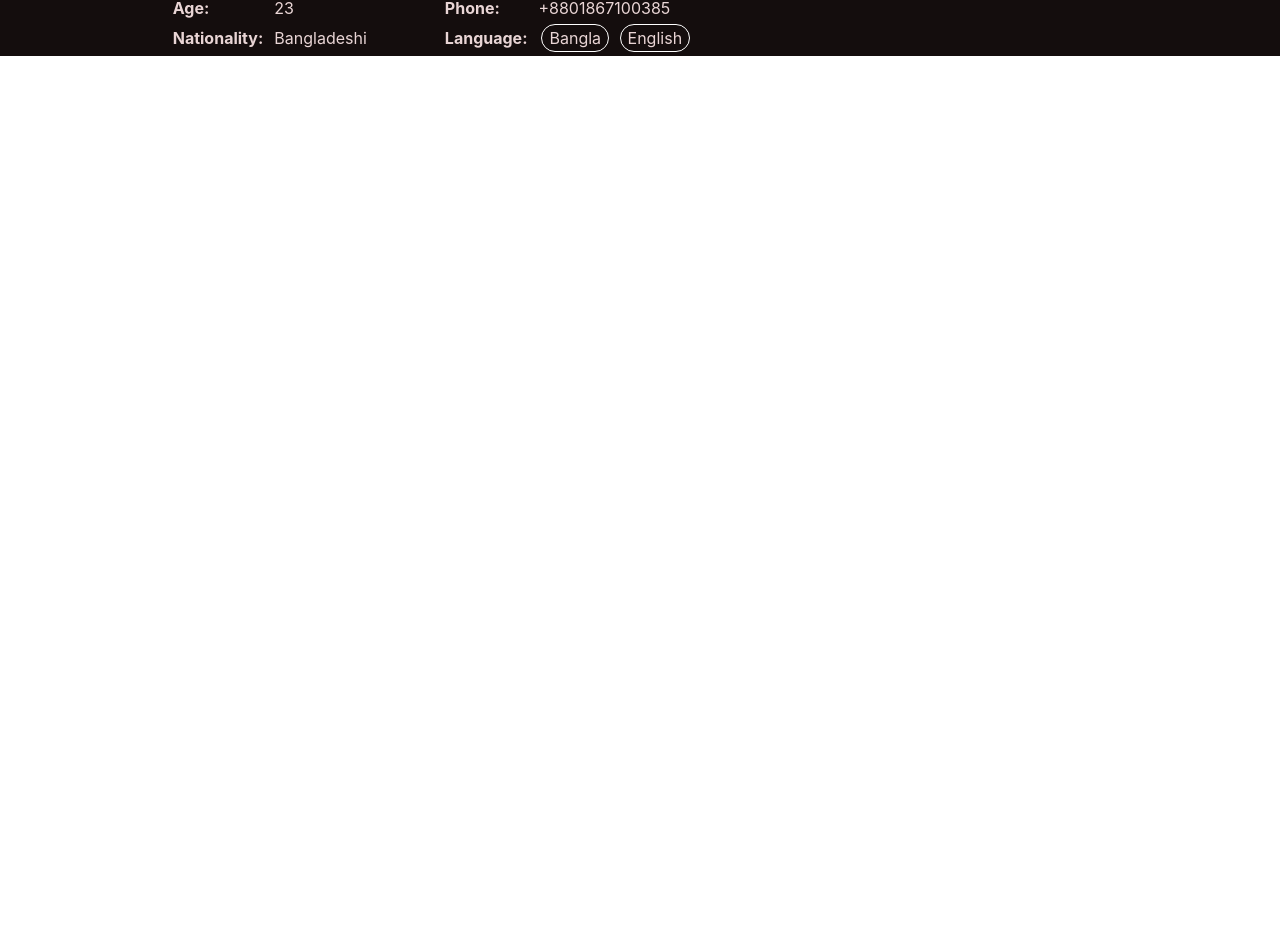
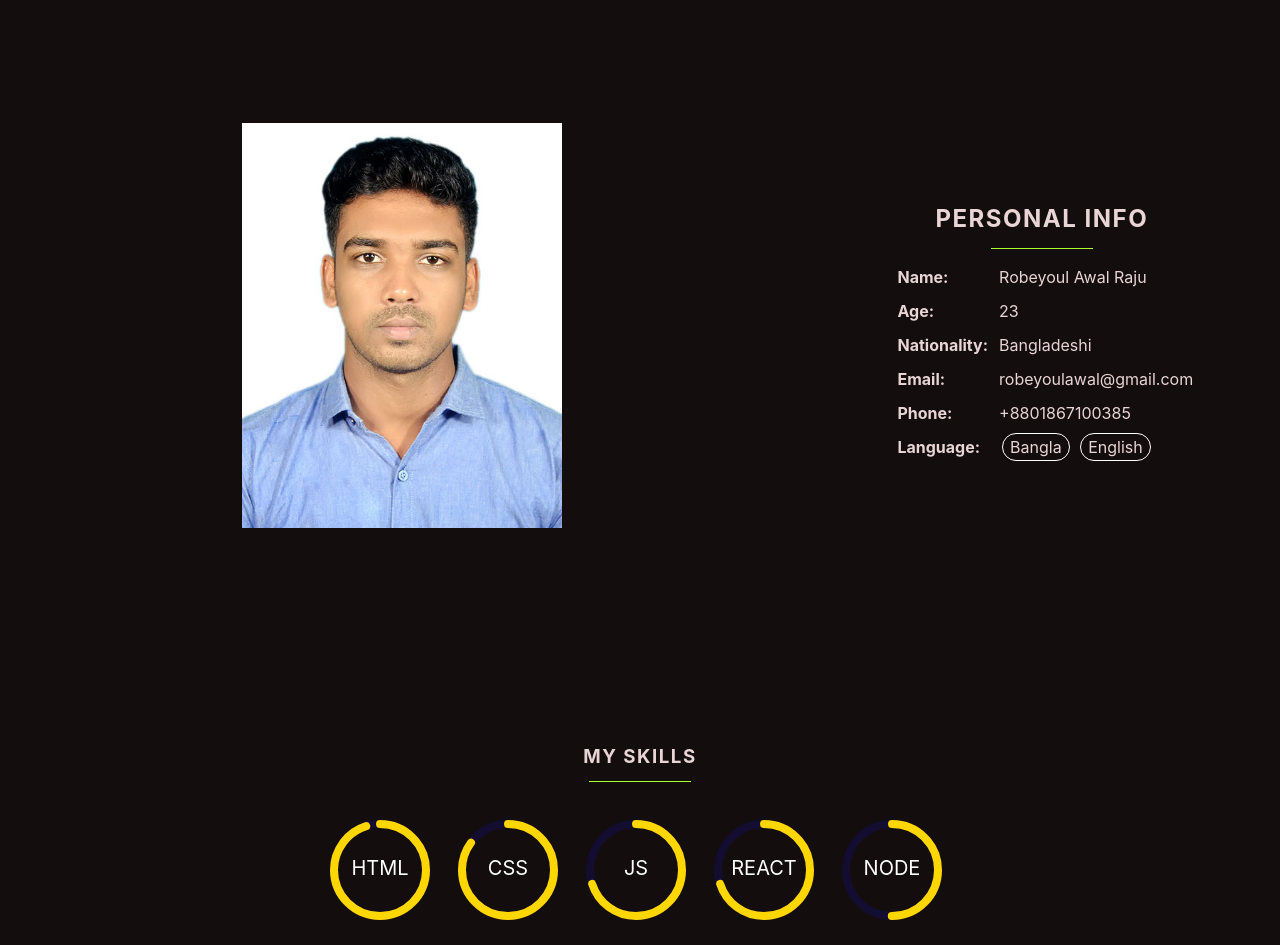
Before and after one commit to ra-raju/portfolio, a React (Create React App) app: page /about in a window 1280 px wide. Shown: the part 178-1123 px from the top of the page. Before the commit the page ends 800 px from the top, so only its background shows below. Built offline with nearby package versions, Linux system fonts and the light colour scheme.

Commit message:
skill and about section

```diff
--- a/src/App.css
+++ b/src/App.css
@@ -2,3 +2,19 @@
   background-color: rgb(20, 13, 13);
   color: rgb(233, 213, 213);
 }
+
+.hr-row {
+  width: 100px;
+  margin-top: -5px;
+  border: 1px solid greenyellow;
+  border-bottom: none;
+}
+
+.secondary-heading {
+  letter-spacing: 1.5px;
+  text-transform: uppercase;
+}
+
+.main-heading {
+  padding: 10px 0;
+}
--- a/src/Pages/About/About.css
+++ b/src/Pages/About/About.css
@@ -2,28 +2,27 @@
   text-align: center;
   width: 100%;
   height: auto;
+  padding: 15px 0;
 }
 
 .about {
   display: flex;
   align-items: center;
   justify-content: space-around;
+  width: 100%;
+  height: 100vh;
 }
-.table-section {
-  display: flex;
+.aboutImg {
+  width: 50%;
 }
 
 .table-value {
   text-align: justify;
 }
 
-.second-table {
-  margin-left: 10px;
-}
-
 .table-title {
   font-weight: 700;
-  padding: 4px 8px;
+  padding: 6px 8px;
   text-align: justify;
 }
 
@@ -38,7 +37,31 @@
   margin: 0 3px;
 }
 
-@media screen and (max-width: 400px) {
+/* skill */
+
+.skill-container {
+  display: flex;
+  flex-direction: column;
+  align-items: center;
+  justify-content: center;
+  width: 100%;
+}
+
+.skills-list {
+  display: grid;
+  grid-template-columns: repeat(auto-fit, minmax(100px, 1fr));
+  width: 50%;
+  align-items: center;
+  justify-content: center;
+  padding-top: 20px;
+}
+.skill {
+  width: 100px;
+  height: 100px;
+  margin: 10px;
+}
+
+@media screen and (max-width: 600px) {
   .about {
     flex-direction: column;
   }
@@ -48,4 +71,13 @@
   .table-title {
     text-align: right;
   }
+  .skills-list {
+    width: 95%;
+  }
+  .table-section {
+    padding-bottom: 100px;
+  }
+  .aboutImg {
+    width: 40%;
+  }
 }
--- a/src/Pages/About/About.jsx
+++ b/src/Pages/About/About.jsx
@@ -1,5 +1,6 @@
-import { Grid } from '@mui/material';
+// import { Grid } from '@mui/material';
 import React from 'react';
+import aboutImg from '../../images/about.JPG';
 import './About.css';
 import PersonalInfo from './PersonalInfo';
 import Skills from './Skills';
@@ -7,23 +8,22 @@ import Skills from './Skills';
 const About = () => {
   return (
     <section className="about-section">
-      <h1 className="about-heading">
+      <h1 className="main-heading">
         ABOUT <span className="name">ME</span>
       </h1>
 
       <div className="about">
+        <div className="img-section">
+          <img className="aboutImg" src={aboutImg} alt="" />
+        </div>
         <div className="personal-info">
           <PersonalInfo />
         </div>
-        <div className="skills">
-          <Skills />
-        </div>
       </div>
 
-      <Grid container spacing={2}>
-        <Grid item sm={12} md={6}></Grid>
-        <Grid item sm={12} md={6}></Grid>
-      </Grid>
+      <div className="skills">
+        <Skills />
+      </div>
     </section>
   );
 };
--- a/src/Pages/About/PersonalInfo.jsx
+++ b/src/Pages/About/PersonalInfo.jsx
@@ -3,8 +3,10 @@ import './About.css';
 
 const PersonalInfo = () => {
   return (
-    <div>
-      <h1>Personal Info</h1>
+    <div className="skill-container">
+      <h2 className="secondary-heading">Personal Info</h2>
+      <hr className="hr-row" />
+
       <table>
         <tbody>
           <div className="table-section">
@@ -21,8 +23,6 @@ const PersonalInfo = () => {
                 <td className="table-title">Nationality: </td>
                 <td className="table-value">Bangladeshi</td>
               </tr>
-            </div>
-            <div className="second-table table">
               <tr>
                 <td className="table-title">Email: </td>
                 <td className="table-value">robeyoulawal@gmail.com</td>
--- a/src/Pages/About/Skills.jsx
+++ b/src/Pages/About/Skills.jsx
@@ -1,9 +1,74 @@
 import React from 'react';
+import { buildStyles, CircularProgressbar } from 'react-circular-progressbar';
+import 'react-circular-progressbar/dist/styles.css';
 
+const html = 95;
+const css = 85;
+const js = 70;
+const react = 70;
+const node = 50;
 const Skills = () => {
   return (
-    <div>
-      <h1>skills</h1>
+    <div className="skill-container">
+      <h3 className="secondary-heading">MY SKILLS</h3>
+      <hr className="hr-row" />
+      <div className="skills-list">
+        <div className="skill">
+          <CircularProgressbar
+            value={html}
+            text={`HTML`}
+            styles={buildStyles({
+              pathColor: 'gold',
+              textColor: 'white',
+              trailColor: 'rgb(20, 13, 50)',
+            })}
+          />
+        </div>
+        <div className="skill">
+          <CircularProgressbar
+            value={css}
+            text={`CSS`}
+            styles={buildStyles({
+              pathColor: 'gold',
+              textColor: 'white',
+              trailColor: 'rgb(20, 13, 50)',
+            })}
+          />
+        </div>
+        <div className="skill">
+          <CircularProgressbar
+            value={js}
+            text={`JS`}
+            styles={buildStyles({
+              pathColor: 'gold',
+              textColor: 'white',
+              trailColor: 'rgb(20, 13, 50)',
+            })}
+          />
+        </div>
+        <div className="skill">
+          <CircularProgressbar
+            value={react}
+            text={`REACT`}
+            styles={buildStyles({
+              pathColor: 'gold',
+              textColor: 'white',
+              trailColor: 'rgb(20, 13, 50)',
+            })}
+          />
+        </div>
+        <div className="skill">
+          <CircularProgressbar
+            value={node}
+            text={`NODE`}
+            styles={buildStyles({
+              pathColor: 'gold',
+              textColor: 'white',
+              trailColor: 'rgb(20, 13, 50)',
+            })}
+          />
+        </div>
+      </div>
     </div>
   );
 };
```
Also changed, not shown: src/images/about.JPG (added).
